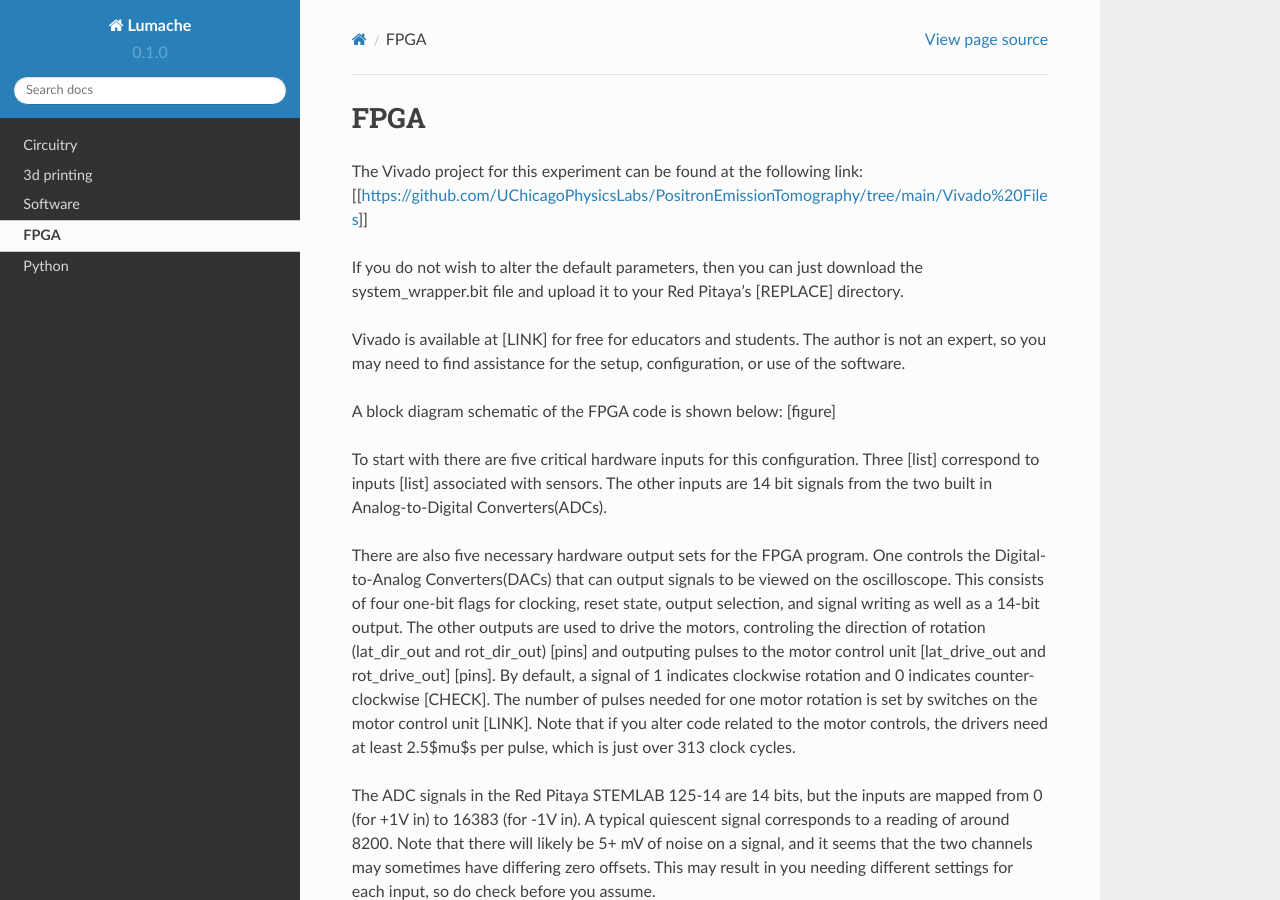
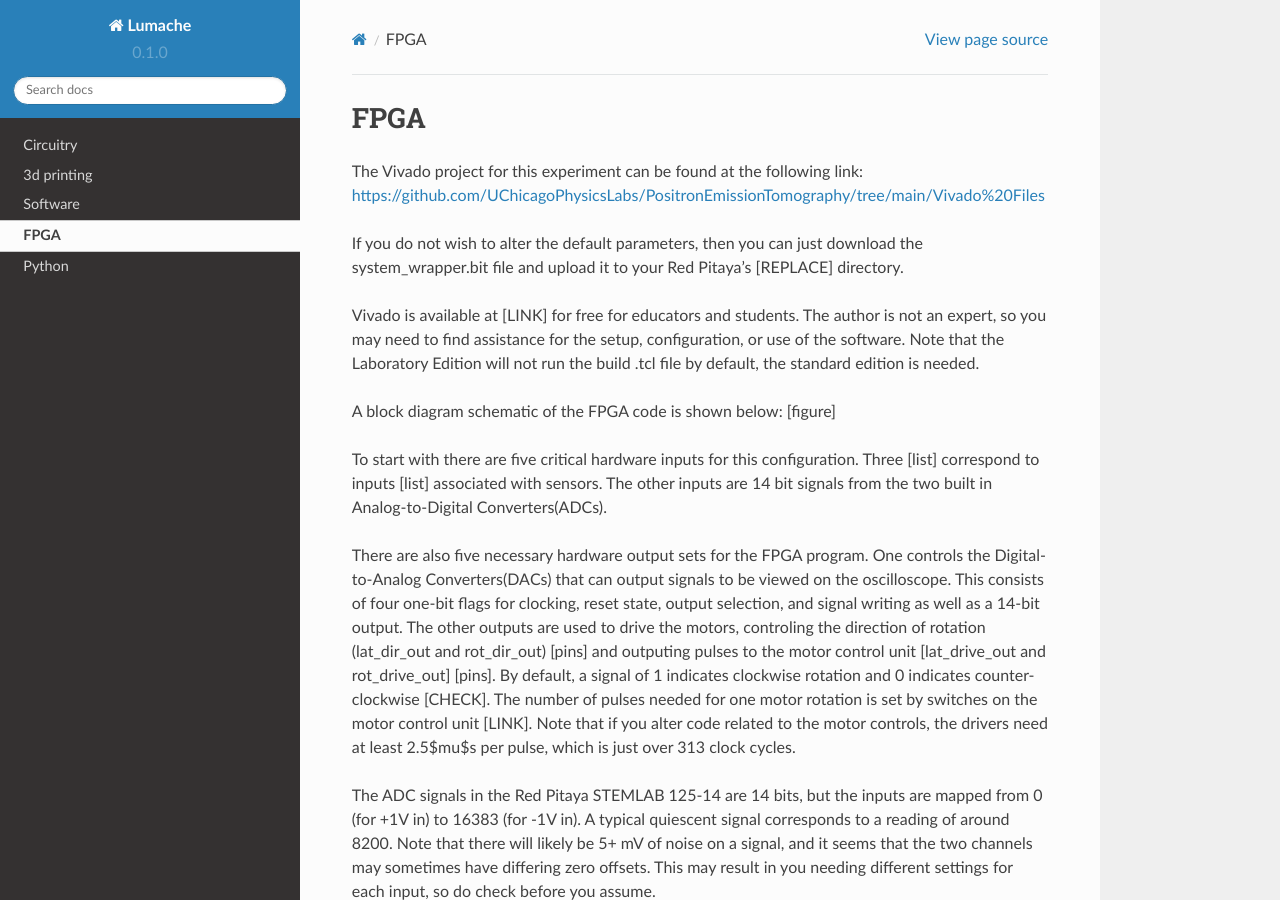
Before and after one commit to UChicagoPhysicsLabs/PositronEmissionTomography, a Sphinx documentation site: the page built from docs/source/FPGA.rst, in a window 1280 px wide and 900 px high. Built offline with Sphinx 7.4.7 and the Read the Docs theme 2.0.0, drawn with Linux system fonts in a browser that asks for light colours; pages that are not in the unit, such as notebooks, are missing from menus.

Commit message:
Fixed issue in build.tcl to make compatible with new Vivado instillations

```diff
--- a/docs/source/FPGA.rst
+++ b/docs/source/FPGA.rst
@@ -1,11 +1,11 @@
 FPGA
 =====
 
-The Vivado project for this experiment can be found at the following link: [[https://github.com/UChicagoPhysicsLabs/PositronEmissionTomography/tree/main/Vivado%20Files]]
+The Vivado project for this experiment can be found at the following link: `<https://github.com/UChicagoPhysicsLabs/PositronEmissionTomography/tree/main/Vivado%20Files>`_
 
 If you do not wish to alter the default parameters, then you can just download the system_wrapper.bit file and upload it to your Red Pitaya's [REPLACE] directory.
 
-Vivado is available at [LINK] for free for educators and students.  The author is not an expert, so you may need to find assistance for the setup, configuration, or use of the software.
+Vivado is available at [LINK] for free for educators and students.  The author is not an expert, so you may need to find assistance for the setup, configuration, or use of the software.  Note that the Laboratory Edition will not run the build .tcl file by default, the standard edition is needed.
 
 A block diagram schematic of the FPGA code is shown below:
 [figure]
```
Also changed, not shown: 1 other file.
